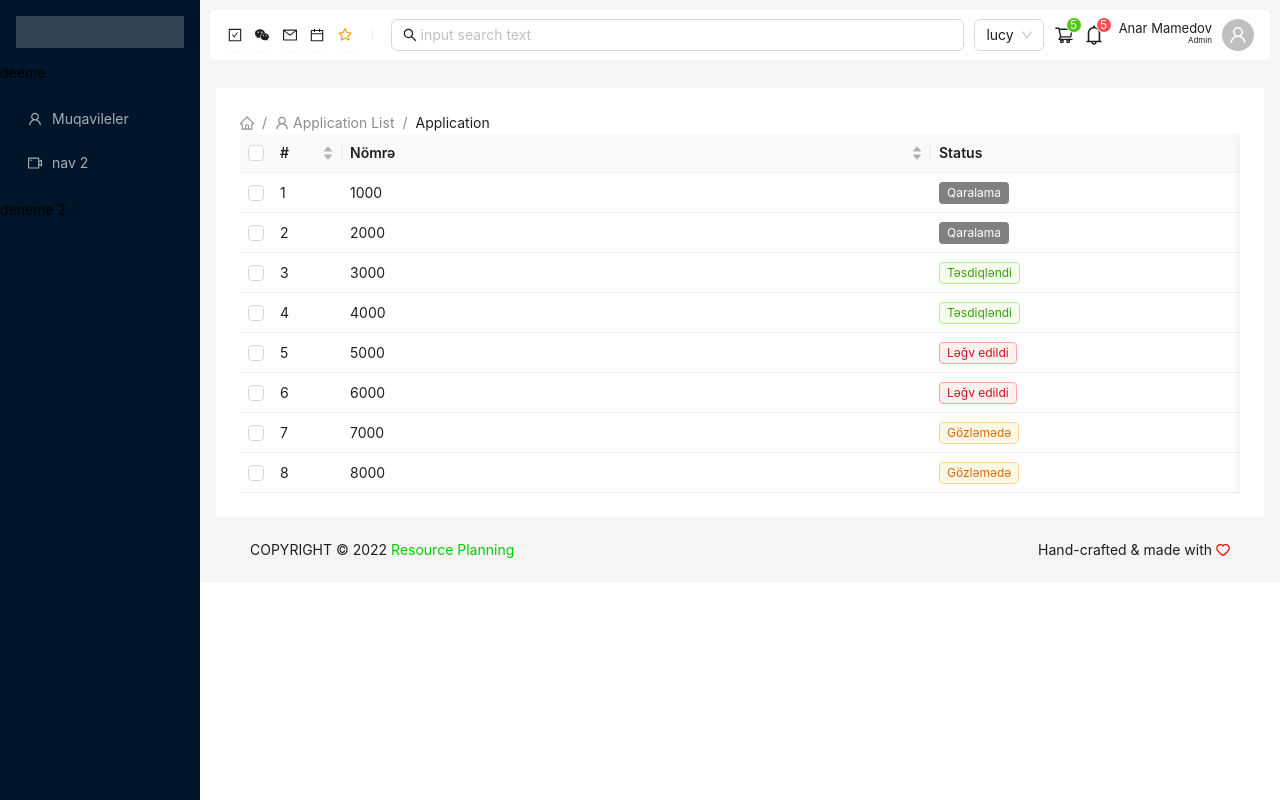
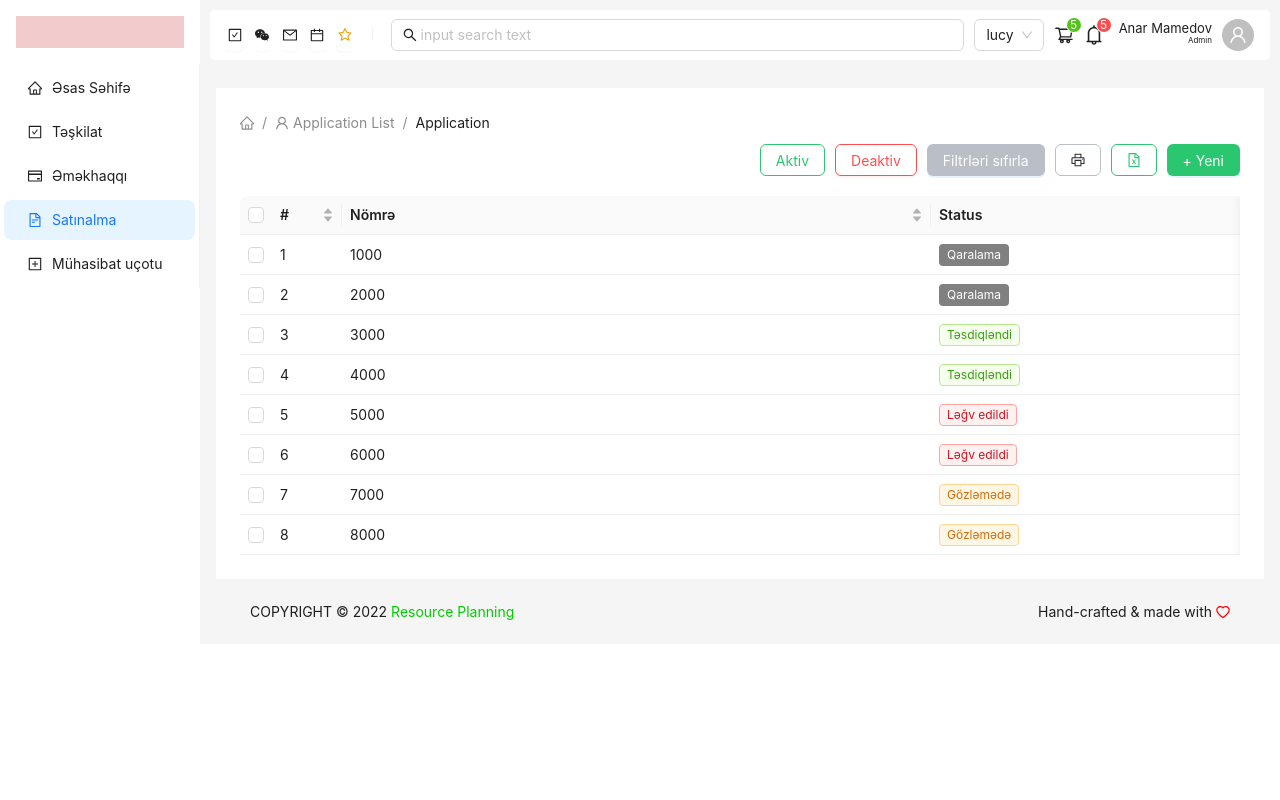
Before and after one commit to Anar-Mamedov/react-task-ant-design, a React (Create React App) app: page /contracts in a window 1280 px wide. Built offline with nearby package versions, Linux system fonts and the light colour scheme.

Commit message:
buttons and add new information

```diff
--- a/package.json
+++ b/package.json
@@ -15,6 +15,7 @@
     "react-redux": "^8.0.5",
     "react-router-dom": "^6.10.0",
     "react-scripts": "5.0.1",
+    "styled-components": "^5.3.9",
     "web-vitals": "^2.1.4"
   },
   "scripts": {
--- a/src/pages/Dashboard/Dashboard.jsx
+++ b/src/pages/Dashboard/Dashboard.jsx
@@ -2,14 +2,11 @@ import { Outlet, useNavigate } from "react-router-dom";
 import React from "react";
 
 import {
-  AppstoreOutlined,
-  BarChartOutlined,
-  CloudOutlined,
-  ShopOutlined,
-  TeamOutlined,
-  UploadOutlined,
-  UserOutlined,
-  VideoCameraOutlined,
+  CheckSquareOutlined,
+  CreditCardOutlined,
+  FileTextOutlined,
+  HomeOutlined,
+  PlusSquareOutlined,
 } from "@ant-design/icons";
 
 import { Layout, Menu } from "antd";
@@ -24,14 +21,32 @@ export default function Dashboard() {
   const items = [
     {
       key: "1",
-      icon: <UserOutlined />,
-      label: "Muqavileler",
+      icon: <HomeOutlined />,
+      label: "Əsas Səhifə",
       onClick: () => navigate("/contracts"),
     },
     {
       key: "2",
-      icon: <VideoCameraOutlined />,
-      label: "nav 2",
+      icon: <CheckSquareOutlined />,
+      label: "Təşkilat",
+      onClick: () => navigate("/"),
+    },
+    {
+      key: "3",
+      icon: <CreditCardOutlined />,
+      label: "Əməkhaqqı",
+      onClick: () => navigate("/"),
+    },
+    {
+      key: "4",
+      icon: <FileTextOutlined />,
+      label: "Satınalma",
+      onClick: () => navigate("/"),
+    },
+    {
+      key: "5",
+      icon: <PlusSquareOutlined />,
+      label: "Mühasibat uçotu",
       onClick: () => navigate("/"),
     },
   ];
@@ -46,23 +61,22 @@ export default function Dashboard() {
           left: 0,
           top: 0,
           bottom: 0,
+          backgroundColor: "#fff",
         }}
       >
         <div
           style={{
             height: 32,
             margin: 16,
-            background: "rgba(255, 255, 255, 0.2)",
+            background: "rgba(189, 0, 0, 0.2)",
           }}
         />
-        <p>deeme</p>
         <Menu
-          theme="dark"
+          theme="light"
           mode="inline"
           defaultSelectedKeys={["4"]}
           items={items}
         />
-        <p>deneme 2</p>
       </Sider>
 
       <Layout
--- a/src/pages/Dashboard/components/Contracts/Contracts.jsx
+++ b/src/pages/Dashboard/components/Contracts/Contracts.jsx
@@ -2,6 +2,7 @@ import React from "react";
 import { Layout, theme } from "antd";
 import Table from "./components/Table/Table";
 import Breadcumb from "./components/Breadcumb";
+import ToolBar from "../Toolbar/ToolBar";
 
 const { Content } = Layout;
 
@@ -25,6 +26,7 @@ export default function Contracts() {
         }}
       >
         <Breadcumb />
+        <ToolBar />
         <Table />
         {/* <p>long content</p>
         {
--- /dev/null
+++ b/src/pages/Dashboard/components/Toolbar/Buttons/ActiveButton.jsx
@@ -0,0 +1,16 @@
+import React from "react";
+import { Button, Space } from "antd";
+
+export default function ActiveButton() {
+  return (
+    <Space wrap>
+      <Button
+        type="primary"
+        ghost
+        style={{ color: "#2bc770", borderColor: "#2bc770" }}
+      >
+        Aktiv
+      </Button>
+    </Space>
+  );
+}
--- /dev/null
+++ b/src/pages/Dashboard/components/Toolbar/Buttons/AddNewButton.jsx
@@ -0,0 +1,77 @@
+import React from "react";
+import { Button, Drawer, Space } from "antd";
+import { useState } from "react";
+import styled from "styled-components";
+import MainInformation from "../Components/MainInformation";
+
+const StyledDrawer = styled(Drawer)`
+  & .ant-drawer-header {
+    border-bottom: none;
+  }
+  .ant-drawer-close {
+    display: none;
+  }
+`;
+
+export default function AddNewButton() {
+  const [open, setOpen] = useState(false);
+  const [size, setSize] = useState();
+
+  const showLargeDrawer = () => {
+    setSize("large");
+    setOpen(true);
+  };
+  const onClose = () => {
+    setOpen(false);
+  };
+  return (
+    <>
+      <Space>
+        <Button
+          type="primary"
+          onClick={showLargeDrawer}
+          style={{ backgroundColor: "#2bc770" }}
+        >
+          + Yeni
+        </Button>
+      </Space>
+      <StyledDrawer
+        closeIcon={null}
+        title={`Yeni`}
+        placement="right"
+        size={size}
+        onClose={onClose}
+        open={open}
+        width={"80%"}
+        extra={
+          <Space
+            style={{
+              position: "absolute",
+              right: 20,
+              bottom: 20,
+            }}
+          >
+            <Button
+              type="primary"
+              onClick={onClose}
+              style={{ backgroundColor: "#2bc770" }}
+            >
+              Yadda saxla
+            </Button>
+            <Button
+              onClick={onClose}
+              style={{ color: "#2bc770", borderColor: "#2bc770" }}
+            >
+              Ləğv et
+            </Button>
+          </Space>
+        }
+      >
+        <MainInformation />
+        <p>Some contents...</p>
+        <p>Some contents...</p>
+        <p>Some contents...</p>
+      </StyledDrawer>
+    </>
+  );
+}
--- /dev/null
+++ b/src/pages/Dashboard/components/Toolbar/Buttons/DeactiveButton.jsx
@@ -0,0 +1,10 @@
+import React from "react";
+import { Button, Space } from "antd";
+
+export default function DeactiveButton() {
+  return (
+    <Space wrap>
+      <Button danger>Deaktiv</Button>
+    </Space>
+  );
+}
--- /dev/null
+++ b/src/pages/Dashboard/components/Toolbar/Buttons/ExcellButton.jsx
@@ -0,0 +1,17 @@
+import React from "react";
+import { Button, Space } from "antd";
+import { FileExcelOutlined } from "@ant-design/icons";
+
+export default function ExcellButton() {
+  return (
+    <Space wrap>
+      <Button
+        type="primary"
+        ghost
+        style={{ color: "#2bc770", borderColor: "#2bc770" }}
+      >
+        <FileExcelOutlined />
+      </Button>
+    </Space>
+  );
+}
--- /dev/null
+++ b/src/pages/Dashboard/components/Toolbar/Buttons/PrintButton.jsx
@@ -0,0 +1,17 @@
+import React from "react";
+import { Button, Space } from "antd";
+import { PrinterOutlined } from "@ant-design/icons";
+
+export default function PrintButton() {
+  return (
+    <Space wrap>
+      <Button
+        type="primary"
+        ghost
+        style={{ color: "#2d2d2d", borderColor: "#babfc7" }}
+      >
+        <PrinterOutlined />
+      </Button>
+    </Space>
+  );
+}
--- /dev/null
+++ b/src/pages/Dashboard/components/Toolbar/Buttons/ResetFilters.jsx
@@ -0,0 +1,12 @@
+import React from "react";
+import { Button, Space } from "antd";
+
+export default function ResetFilters() {
+  return (
+    <Space wrap>
+      <Button type="primary" style={{ backgroundColor: "#babfc7" }}>
+        Filtrləri sıfırla
+      </Button>
+    </Space>
+  );
+}
--- /dev/null
+++ b/src/pages/Dashboard/components/Toolbar/Components/MainInformation.jsx
@@ -0,0 +1,10 @@
+import { Space } from "antd";
+import React from "react";
+
+export default function MainInformation() {
+  return (
+    <Space>
+      <span style={{ color: "#2bc770" }}>Əsas məlumat:</span>
+    </Space>
+  );
+}
--- /dev/null
+++ b/src/pages/Dashboard/components/Toolbar/ToolBar.jsx
@@ -0,0 +1,29 @@
+import React from "react";
+import ActiveButton from "./Buttons/ActiveButton";
+import DeactiveButton from "./Buttons/DeactiveButton";
+import PrintButton from "./Buttons/PrintButton";
+import ExcellButton from "./Buttons/ExcellButton";
+import AddNewButton from "./Buttons/AddNewButton";
+import ResetFilters from "./Buttons/ResetFilters";
+import { Content } from "antd/es/layout/layout";
+
+export default function ToolBar() {
+  return (
+    <Content
+      style={{
+        display: "flex",
+        gap: "10px",
+        alignItems: "center",
+        justifyContent: "flex-end",
+        margin: "10px 0px 20px 0px",
+      }}
+    >
+      <ActiveButton />
+      <DeactiveButton />
+      <ResetFilters />
+      <PrintButton />
+      <ExcellButton />
+      <AddNewButton />
+    </Content>
+  );
+}
```
Also changed, not shown: 1 other file (tests, documents, lock files or other folders).
